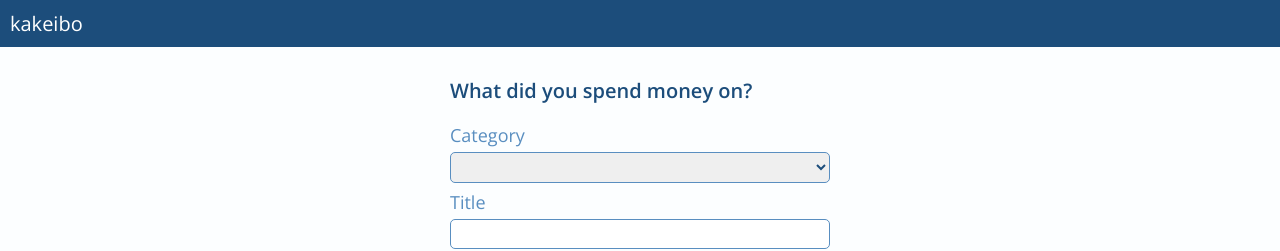
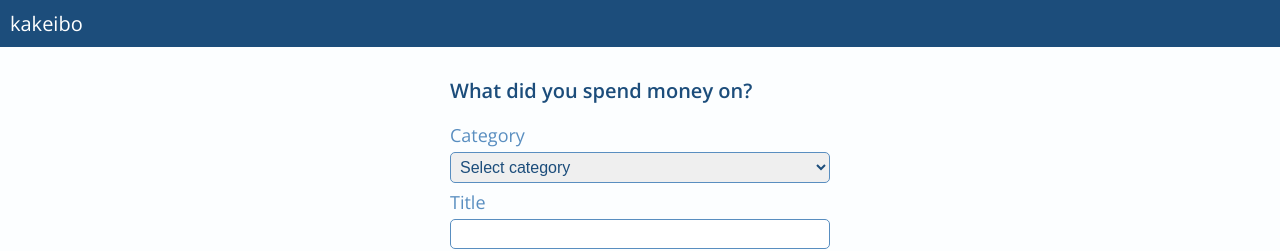
Before and after one commit to AyakaYasuda/kakeibo, a React (Create React App) app in the folder client/: page /spending/new in a window 1280 px wide. Shown: the top 251 px of the page. Built offline with nearby package versions, Linux system fonts and the light colour scheme.

Commit message:
added options array

```diff
--- a/client/src/components/spending/SpendingForm.js
+++ b/client/src/components/spending/SpendingForm.js
@@ -20,8 +20,22 @@ const spendingSchema = yup.object().shape({
   memo: yup.string().required(),
 });
 
+const options = [
+  "Entertainment",
+  "Shopping",
+  "Food & Dining",
+  "Health & Fitness",
+  "Auto & Transport",
+  "Personal Care",
+  "Utilities",
+  "Travel",
+  "Education",
+  "Kids",
+  "Investments",
+  "Others",
+];
+
 const SpendingForm = ({ preloadedValues, type, spendingId }) => {
-  console.log(preloadedValues);
   const navigate = useNavigate();
   const dispatch = useDispatch();
   const {
@@ -41,7 +55,7 @@ const SpendingForm = ({ preloadedValues, type, spendingId }) => {
     setValue("memo", preloadedValues?.memo);
   }, [preloadedValues]);
 
-  const spendingSubmitHandler = data => {
+  const spendingCreateHandler = data => {
     const spending = {
       id: uuidv4(),
       category: data.category,
@@ -72,12 +86,12 @@ const SpendingForm = ({ preloadedValues, type, spendingId }) => {
     navigate("/spending");
   };
 
-  const handler =
-    type === "create" ? spendingSubmitHandler : spendingUpdateHandler;
+  const submitHandler =
+    type === "create" ? spendingCreateHandler : spendingUpdateHandler;
 
   return (
     <>
-      <form className={classes.form} onSubmit={handleSubmit(handler)}>
+      <form className={classes.form} onSubmit={handleSubmit(submitHandler)}>
         <label className={classes["form-label"]} htmlFor="category">
           Category
         </label>
@@ -85,26 +99,19 @@ const SpendingForm = ({ preloadedValues, type, spendingId }) => {
           className={classes["form-input"]}
           name="category"
           id="category"
-          defaultValue={"default"}
           {...register("category")}
         >
-          <option value={"default"} disabled hidden>
+          <option value="" disabled hidden>
             Select category
           </option>
-          <option value="Entertainment">Entertainment</option>
-          <option value="Shopping">Shopping</option>
-          <option value="Food & Dining">Food & Dining</option>
-          <option value="Health & Fitness">Health & Fitness</option>
-          <option value="Auto & Transport">Auto & Transport</option>
-          <option value="Personal Care">Personal Care</option>
-          <option value="Utilities">Utilities</option>
-          <option value="Travel">Travel</option>
-          <option value="Education">Education</option>
-          <option value="Kids">Kids</option>
-          <option value="Investments">Investments</option>
-          <option value="Others">Others</option>
+          {options.map((option, index) => (
+            <option key={index} value={option}>
+              {option}
+            </option>
+          ))}
         </select>
         <p>{errors.category?.message}</p>
+
         <label className={classes["form-label"]} htmlFor="title">
           Title
         </label>
@@ -116,6 +123,7 @@ const SpendingForm = ({ preloadedValues, type, spendingId }) => {
           {...register("title")}
         />
         <p>{errors.title?.message}</p>
+
         <label className={classes["form-label"]} htmlFor="amount">
           Amount
         </label>
@@ -128,6 +136,7 @@ const SpendingForm = ({ preloadedValues, type, spendingId }) => {
           {...register("amount")}
         />
         <p>{errors.amount?.message}</p>
+
         <label className={classes["form-label"]} htmlFor="memo">
           Memo
         </label>
@@ -139,6 +148,7 @@ const SpendingForm = ({ preloadedValues, type, spendingId }) => {
           {...register("memo")}
         />
         <p>{errors.memo?.message}</p>
+
         <div className="spacer-sm" />
         <div className="center-row">
           <Button onClick={clearFormHandler}>Cancel</Button>
```
